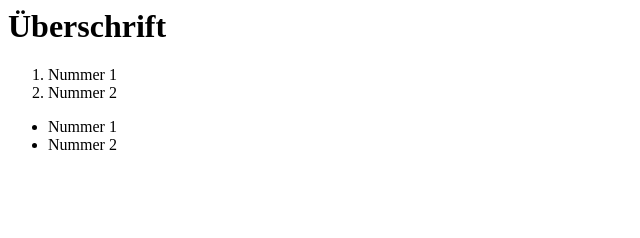
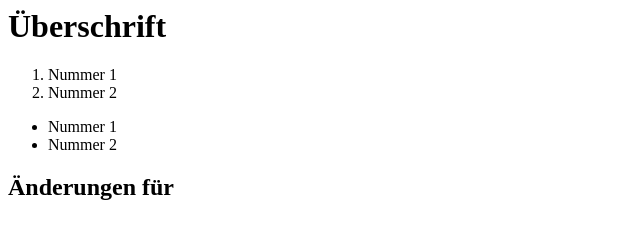
Before and after one commit to Naasgul/HTML-Basics, a plain HTML site: page index.html in a window 1280 px wide. Shown: the whole page, without its empty margins (0-640 px from the left). Drawn offline with Linux system fonts and the light colour scheme.

```diff
--- a/index.html
+++ b/index.html
@@ -9,5 +9,6 @@
     <li>Nummer 2</li>
 </ul>
 
+<h2>Änderungen für </h2>
 
 </html>
```
